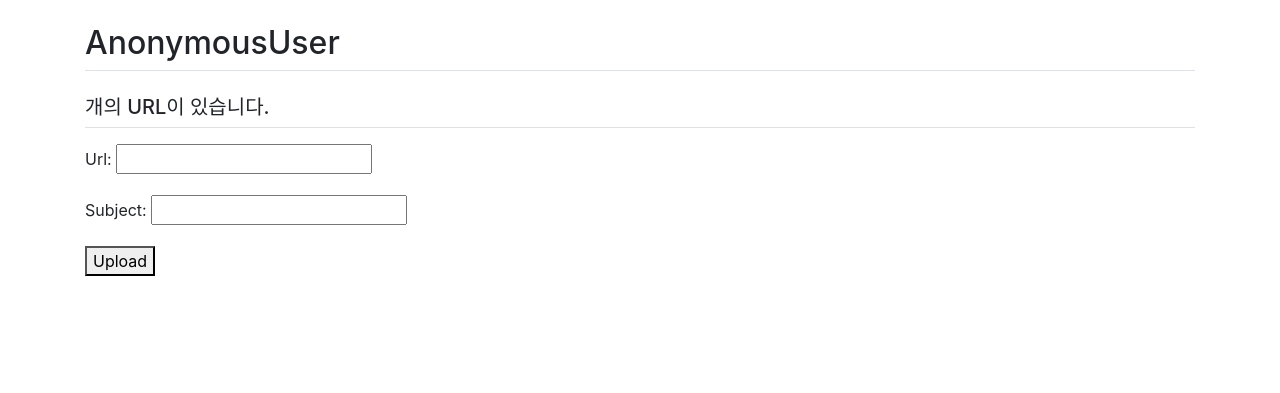
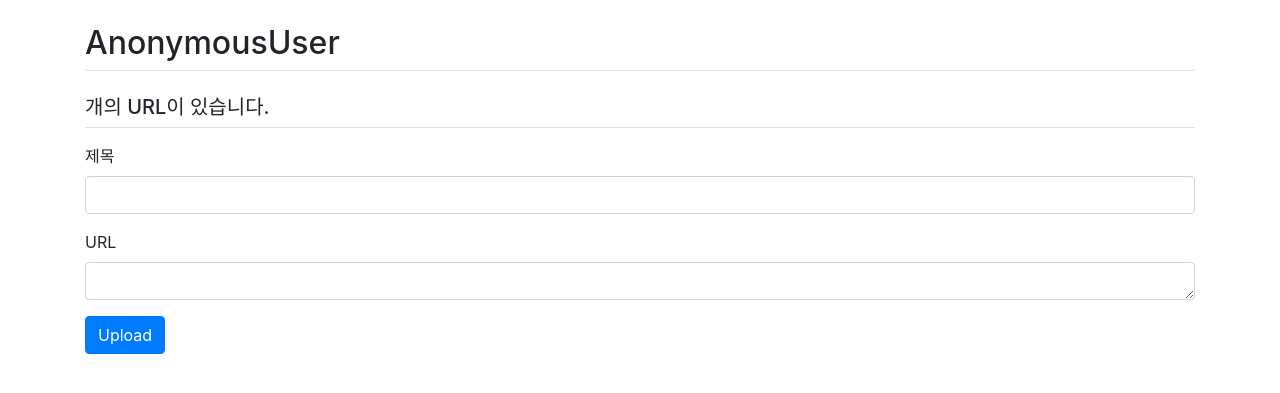
Before and after one commit to MyaGya/my_cache_server, a Django app: page /my_video/register_url in a window 1280 px wide. Shown: the part 57-450 px from the top of the page. Run offline with Django 3.2, Linux system fonts and the light colour scheme; some libraries are stand-ins or nearby versions.

Commit message:
파일 업로드 디자인 추가 및 forms 에러 메세지 출력 값 변경

```diff
--- a/cache_server/cache_video/forms.py
+++ b/cache_server/cache_video/forms.py
@@ -6,9 +6,16 @@
     class Meta:
         model = UploadedFile
         fields = ['subject', 'local']
-
+        labels = {
+            'subject': '제목',
+            'local': '파일'
+        }
 
 class RegisterUrlForm(forms.ModelForm):
     class Meta:
         model = TrackingUrl
-        fields = ['url', 'subject']
+        fields = ['subject', 'url']
+        labels = {
+            'subject': '제목',
+            'url': 'url'
+        }
--- a/cache_server/templates/cache_video/register_url.html
+++ b/cache_server/templates/cache_video/register_url.html
@@ -10,13 +10,33 @@
     <h5 class="border-bottom my-3 py-2">{{user.trackingurl_set.count}}개의 URL이 있습니다.</h5>
       <form method="post" enctype="multipart/form-data">
     {% csrf_token %}
-    {{ form.as_p }}
-    <button type="submit">Upload</button>
-  </form>
+                  <!-- 오류표시 Start -->
+        {% if form.errors %}
+            <div class="alert alert-danger" role="alert">
+            {% for field in form %}
+                {% if field.errors %}
+                <strong>{{ field.label }}</strong>
+                {{ field.errors }}
+                {% endif %}
+            {% endfor %}
+            </div>
+        {% endif %}
+        <!-- 오류표시 End -->
+        <div class="form-group">
+            <label for="subject">제목</label>
+            <input type="text" class="form-control" name="subject" id="subject"
+                   value="{{ form.subject.value|default_if_none:'' }}">
+        </div>
+        <div class="form-group">
+            <label for="url">URL</label>
+            <textarea class="form-control" name="url" rows = '1' id="url">{{ form.url.value|default_if_none:'' }}</textarea> <!-- 오류시 값 유지 -->
+        </div>
+    <button type="submit" class="btn btn-primary" pull-right>Upload</button>
+  </form >
     {% for url in user.trackingurl_set.all %}
     <div class="card my-3">
         <div class="card-body">
-            <h2 class="border-bottom py-2">{{ url.url }}</h2>
+            <h2 class="border-bottom py-2">{{ url.subject }} ( {{ url.url }} )</h2>
                     <a href="#" class="delete btn btn-sm btn-outline-secondary"
                     data-uri="{% url 'cache_video:url_delete' url.id  %}">삭제</a>
             <div class="card-text" style="white-space: pre-line;">
```
Also changed, not shown: cache_server/templates/cache_video/upload.html (+29 -8 lines), cache_server/db.sqlite3.
